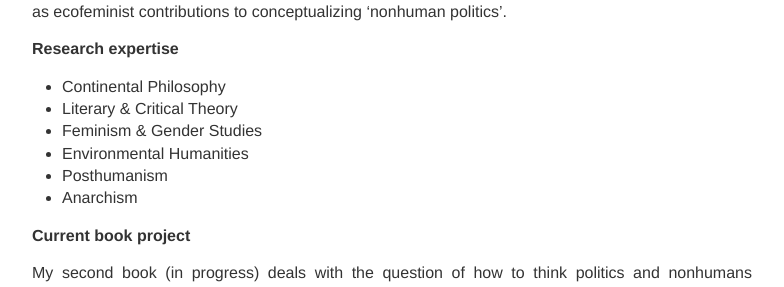
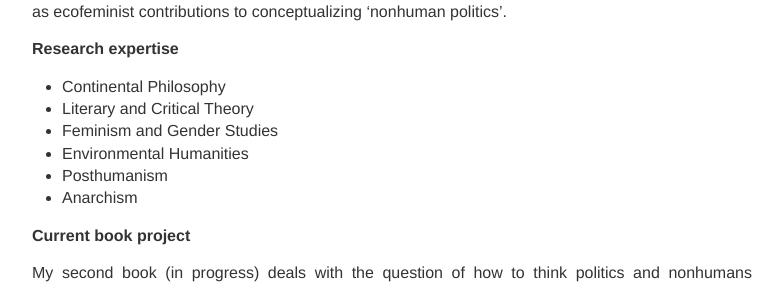
Before and after one commit to IJanicka/IJanicka.github.io, a Jekyll site: the page built from about.md, in a window 1280 px wide. Shown: the part 561-848 px from the top of the page, without its empty margins (248-1032 px from the left). Built offline with Jekyll 4.4.1, drawn with Linux system fonts in a browser that asks for light colours.

Commit message:
Update about.md

```diff
--- a/about.md
+++ b/about.md
@@ -11,8 +11,8 @@ At the heart of my research lies the question of social transformation: How can
 
 **Research expertise**<br>
 * Continental Philosophy
-* Literary & Critical Theory
-* Feminism & Gender Studies
+* Literary and Critical Theory
+* Feminism and Gender Studies
 * Environmental Humanities
 * Posthumanism
 * Anarchism<br>
```
